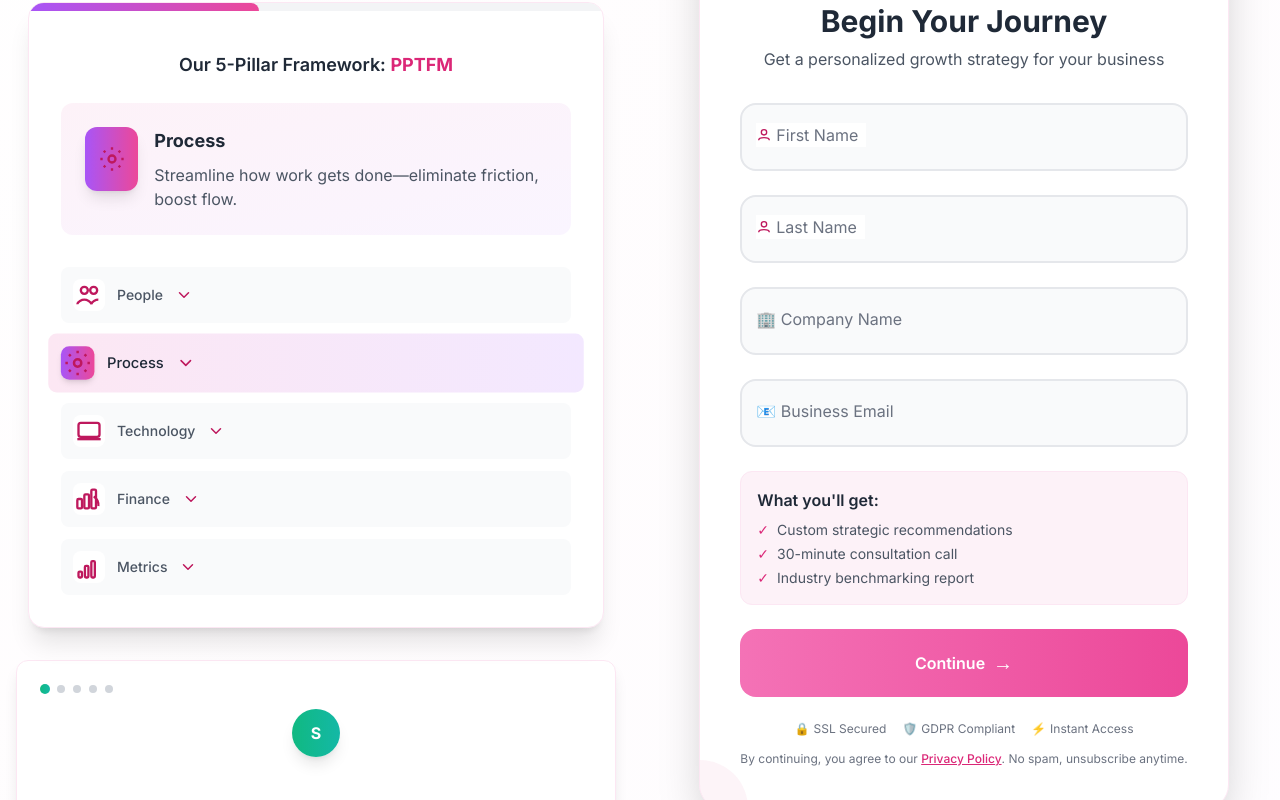
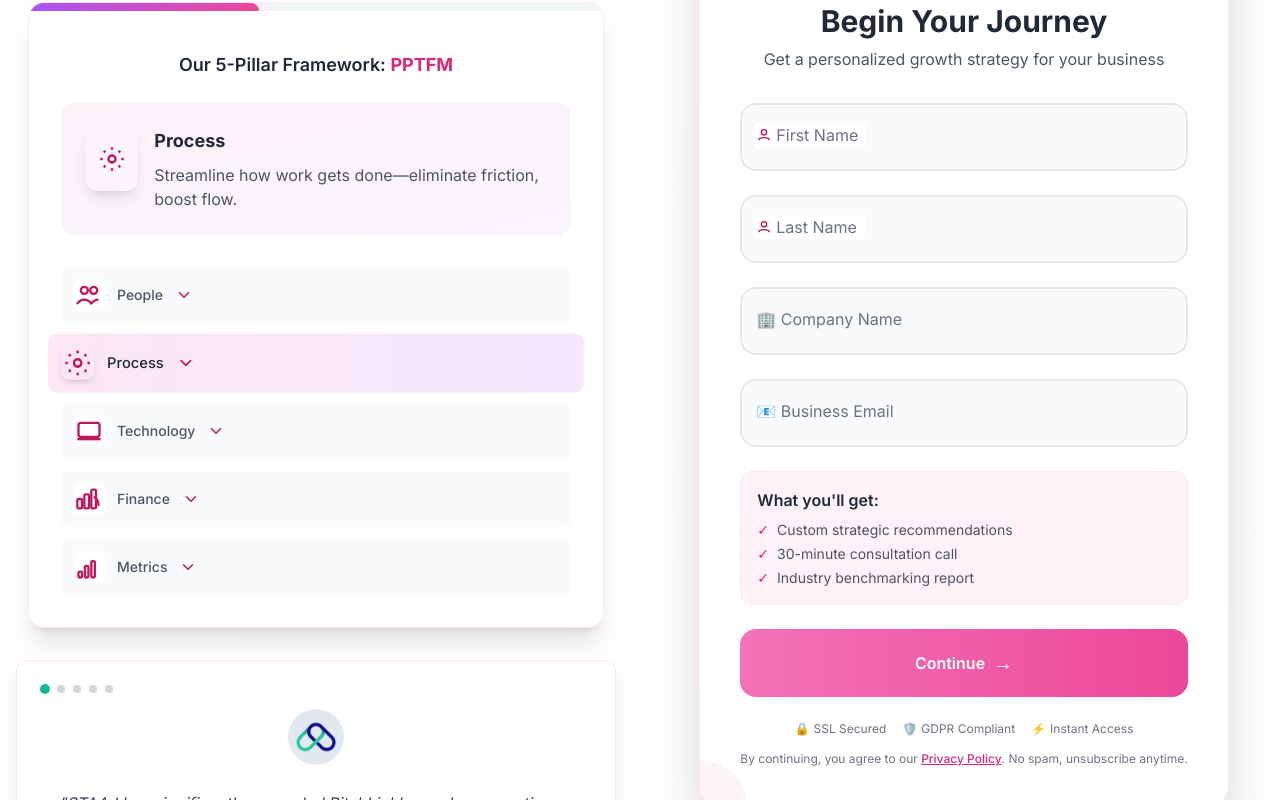
Before and after one commit to Gptsub333/staaj-solutions, a Next.js app: page /auth in a window 1280 px wide. Shown: the part 460-1260 px from the top of the page. Built offline with nearby package versions, Linux system fonts and the light colour scheme.

Commit message:
add company logo

```diff
--- a/app/landingpage/page.tsx
+++ b/app/landingpage/page.tsx
@@ -1,13 +1,14 @@
 'use client';
 
-import React, { useState, useEffect, useRef , useCallback} from 'react';
+import React, { useState, useEffect, useRef, useCallback } from 'react';
 import { motion, AnimatePresence } from 'framer-motion';
 import Image from 'next/image';
 import Link from 'next/link';
 import {
   ArrowRight, Download, CheckCircle, Star, Award, Lightbulb, Heart,
   LineChart, Users2, Target, BarChart, Users, Settings, Bot, Cloud,
-  Brain, Database, Shield, Network, Phone, Mail, Linkedin, Twitter, Facebook, Instagram, ChevronDown, ChevronUp, Menu, X, MapPin, Puzzle, TrendingUp,Clock,BookOpenCheck, Briefcase, Megaphone, Sparkles, BarChart3, ChevronLeft, ChevronRight, ExternalLink,} from 'lucide-react';
+  Brain, Database, Shield, Network, Phone, Mail, Linkedin, Twitter, Facebook, Instagram, ChevronDown, ChevronUp, Menu, X, MapPin, Puzzle, TrendingUp, Clock, BookOpenCheck, Briefcase, Megaphone, Sparkles, BarChart3, ChevronLeft, ChevronRight, ExternalLink,
+} from 'lucide-react';
 import { useRouter } from 'next/navigation';
 import { WhyChooseUsSection } from "../../components/WhyChooseUsSection";
 import OurPeopleSection from "../../components/OurPeopleSection";
@@ -503,7 +504,7 @@ const faqs = [
           <div className="flex justify-between items-center h-20">
             <div className="flex items-center">
               <motion.div className="flex items-center space-x-3" whileHover={{ scale: 1.01 }}>
-          <Link href = "/">
+                <Link href="/">
                   <div className="relative">
                     <Image
                       src="/logo2.png"
@@ -759,8 +760,7 @@ const faqs = [
                   whileHover={{ scale: 1.02 }}
                   whileTap={{ scale: 0.98 }}
                   transition={quickTransition}
-                  className={`px-4 py-2 rounded-full text-sm font-semibold transition-all duration-200 ${
-                    selectedService === index
+                  className={`px-4 py-2 rounded-full text-sm font-semibold transition-all duration-200 ${selectedService === index
                       ? 'bg-gradient-to-r from-pink-500 to-rose-600 text-white shadow-lg'
                       : 'bg-white/80 text-gray-600 hover:bg-pink-50 hover:text-pink-600 border border-pink-200/50'
                     }`}
@@ -1102,7 +1102,7 @@ const faqs = [
                   <Linkedin className="w-4 h-4" />
                 </a>
                 <a href="https://x.com/Staajsolutions" className="p-2 bg-white rounded-lg border border-gray-200 text-gray-600 hover:text-blue-500 hover:border-blue-200 hover:shadow-md transition-all duration-200">
-                  <X className="w-4 h-4" />
+                  <img src="/images/x.svg" className="w-4 h-4" />
                 </a>
                 <a href="https://www.facebook.com/staajsolutions" className="p-2 bg-white rounded-lg border border-gray-200 text-gray-600 hover:text-blue-600 hover:border-blue-200 hover:shadow-md transition-all duration-200">
                   <Facebook className="w-4 h-4" />
--- a/app/page.tsx
+++ b/app/page.tsx
@@ -180,9 +180,10 @@ export default function LandingPage() {
             <div className="space-y-8">
               <div className="animate-fade-in-up">
                 <h1 className="text-5xl lg:text-6xl font-bold text-gray-900 mb-6 leading-tight">
-                  Scaling your business is hard, Don't CEO Alone.
-                  <br />
+                  Scaling your business is hard,
+                  <br/>
                   <span className="text-transparent bg-clip-text bg-gradient-to-r from-red-600 to-pink-600">
+                    Don't CEO Alone.<br/>
                     We&apos;re here to help.
                   </span>
                 </h1>
--- a/components/AuthLayout.tsx
+++ b/components/AuthLayout.tsx
@@ -182,7 +182,7 @@ const SidebarContent: React.FC = () => {
 
           {/* Current Pillar Highlight */}
           <div className="mb-8 p-6 bg-gradient-to-br from-pink-50 to-purple-50 rounded-xl animate-stepfadein flex items-start gap-4">
-            <div className={`w-16 h-16 bg-gradient-to-r ${PPTFM_ITEMS[current].color} rounded-xl flex items-center justify-center text-2xl shadow-lg`}>
+            <div className={`w-16 h-16  text-white rounded-xl flex items-center justify-center text-2xl shadow-lg`}>
               {PPTFM_ITEMS[current].icon}
             </div>
             <div>
@@ -215,7 +215,7 @@ const SidebarContent: React.FC = () => {
                   <div
                     className={`w-8 h-8 rounded-lg flex items-center justify-center text-sm ${
                       idx === current
-                        ? `bg-gradient-to-r ${item.color} text-white shadow-md`
+                        ? `bg-white-400 ${item.color} text-white shadow-md`
                         : 'bg-white text-gray-600'
                     }`}
                   >
@@ -274,9 +274,20 @@ const SidebarContent: React.FC = () => {
   {/* FIXED HEIGHT CONTAINER */}
 <div className="flex flex-col items-center justify-center h-64 min-h-[16rem] max-h-64 overflow-hidden animate-testimonialfadein text-center">
   {/* Avatar above */}
+  {testimonials[currentTestimonial].name != "Subhanjan Sarkar" ?
   <div className={`w-12 h-12 mb-4 bg-gradient-to-r ${testimonials[currentTestimonial].color} rounded-full flex items-center justify-center text-white font-bold shadow-lg`}>
     {testimonials[currentTestimonial].name[0]}
-  </div>
+  </div> : <div className='bg-slate-200 rounded-full p-2'>
+      <Image
+              src="/images/pitchlink_logo.png"
+              alt="Pitch Link Logo"
+              className="object-contain"
+              priority
+              width={40}
+              height={40}
+              style={{ objectFit: 'contain'}}
+            />
+    </div>}
   {/* Testimonial text/content */}
   <div className="flex-1 flex flex-col justify-center h-full">
     <p className="text-gray-700 italic mb-2 line-clamp-5">{`"${testimonials[currentTestimonial].content}"`}</p>
@@ -287,7 +298,6 @@ const SidebarContent: React.FC = () => {
     </p>
   </div>
 </div>
-
 </div>
 
     </aside>
```
Also changed, not shown: components/OurPeopleSection.tsx (indentation only), components/WhyChooseUsItem.tsx (indentation only), public/images/pitchlink_logo.png (added), public/images/x.svg (added). Lines whose indentation alone changed are shown as unchanged.
